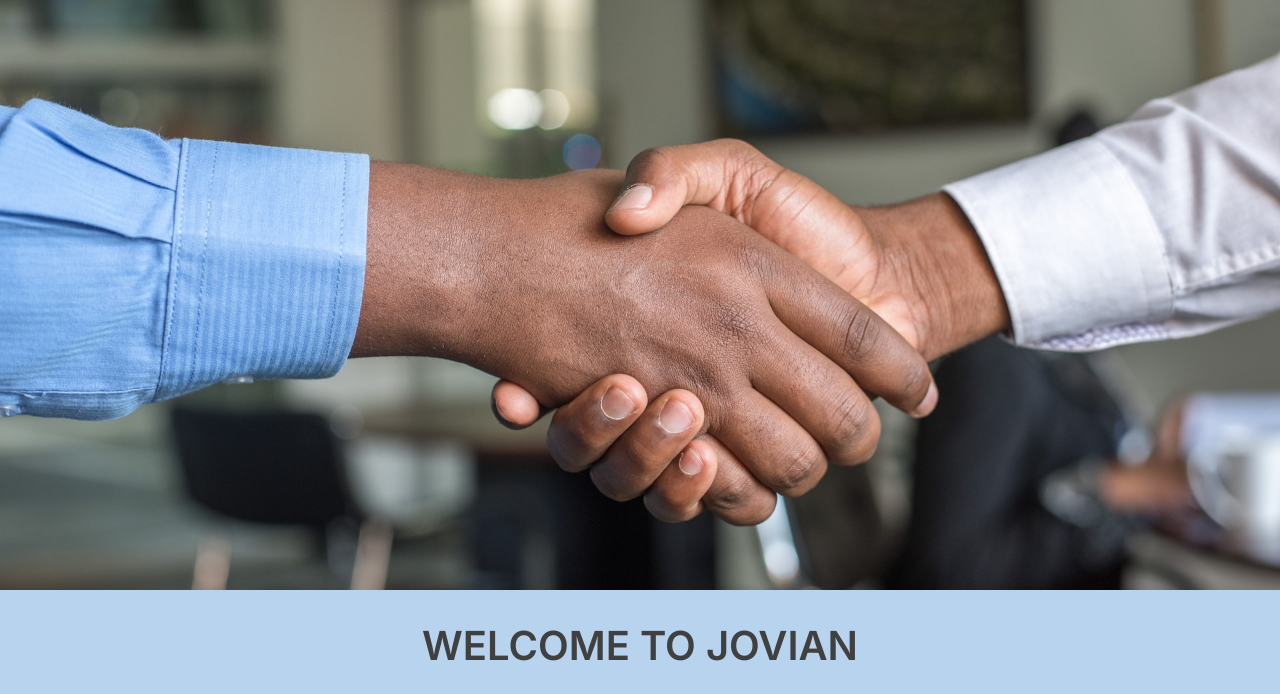
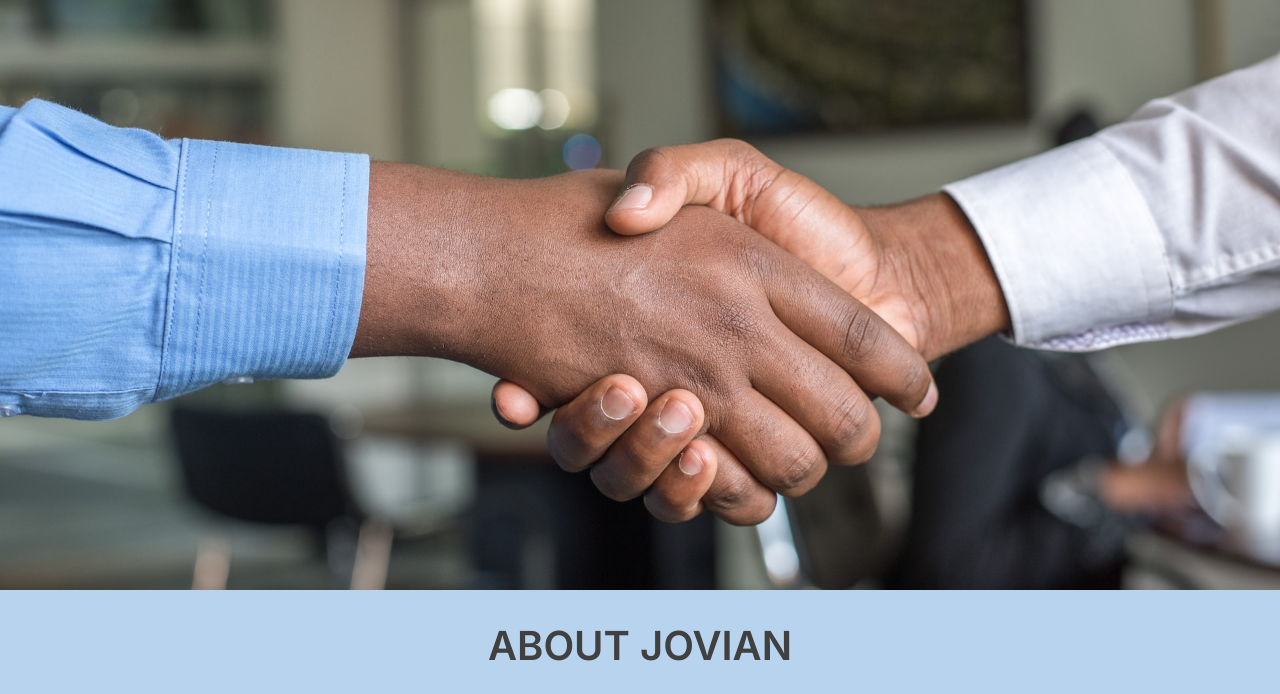
Before and after one commit to Tanisha303/jovian-careers-responsive, a plain HTML site: page src/index.html in a window 1280 px wide. Shown: the part 60-754 px from the top of the page. Drawn offline with Linux system fonts and the light colour scheme.

Commit message:
changed to "ABOUT JOVIAN"

```diff
--- a/src/index.html
+++ b/src/index.html
@@ -16,7 +16,7 @@
     <img alt="jovian logo" id="logo" src="https://i.imgur.com/m1wXjqw.png">
     </div>
     <img id="banner" src="banner.jpg.jpg" alt="Banner" height="600" width="800">
-    <h1 >WELCOME TO JOVIAN</h1>
+    <h1 >ABOUT JOVIAN</h1>
 <div id="about">
     <div id="description"> <p style="margin-top: 0;">At Jovian, we're on a mission to build
         the world's most  reputed technical
```
